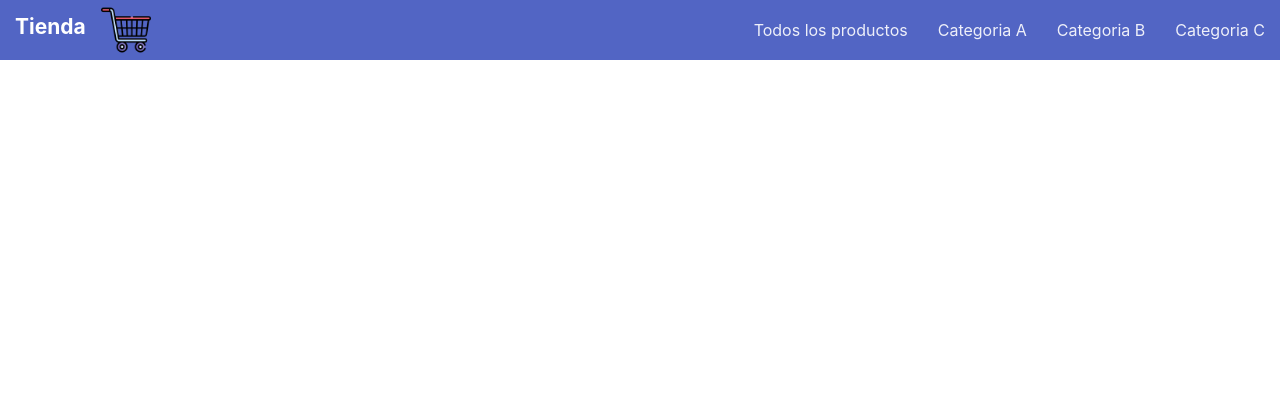
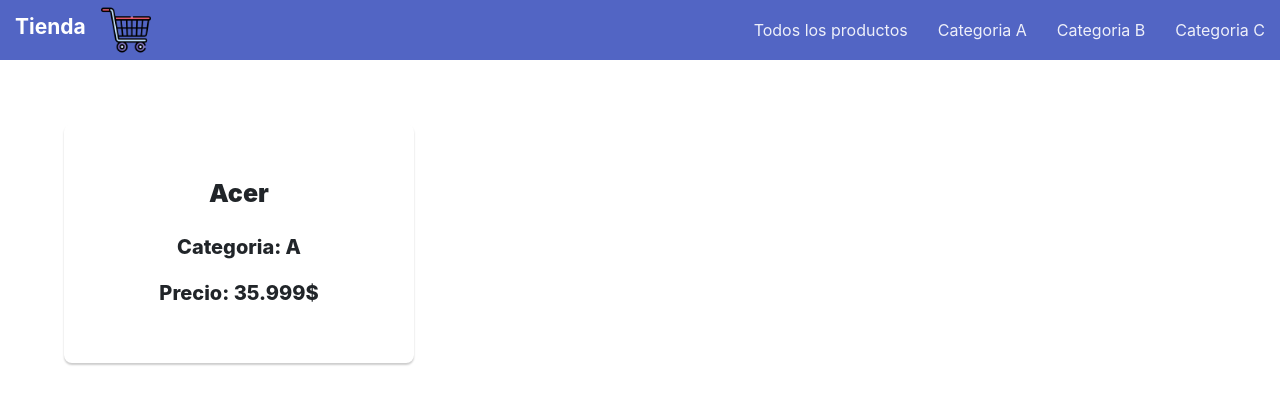
Before and after one commit to NazarenoMASC/ProyectoReact, a React (Create React App) app: page /item/1 in a window 1280 px wide. Shown: the top 404 px of the page. Built offline with nearby package versions, Linux system fonts and the light colour scheme.

Commit message:
primera entrega del proyecto final

```diff
--- a/public/data.json
+++ b/public/data.json
@@ -1,12 +1,12 @@
 [
-    {"id": 1,"categoria":"A", "name": "Acer", "imagen": "../assets/acer.jpg" , "precio": 35.999},
-    {"id": 2,"categoria":"A", "name": "Advance", "imagen": "../assets/advance.jpg" , "precio": 30.000},
-    {"id": 3,"categoria":"B", "name": "Apple", "imagen": "../assets/apple.jpg" , "precio": 37.000},
-    {"id": 4,"categoria":"C", "name": "Dell","imagen": "../assets/dell.jpg" , "precio": 39.000},
-    {"id": 5,"categoria":"B", "name": "HP", "imagen": "../assets/hp1.jpg" , "precio": 34.000},
-    {"id": 6,"categoria":"A", "name": "Huawei","imagen": "../assets/huawei.jpg" , "precio": 35.000},
-    {"id": 7,"categoria":"B", "name": "Lenovo","imagen": "../assets/lenovo.jpg" , "precio": 32.999},
-    {"id": 8,"categoria":"A", "name": "LG","imagen": "../assets/lg.jpg" , "precio": 35.500},
-    {"id": 9,"categoria":"C", "name": "Samsung","imagen": "../assets/samsung.jpg" , "precio": 36.000}
+    {"id":"1","categoria":"A", "name": "Acer", "imagen": "../assets/acer.jpg" , "precio": "35.999"},
+    {"id":"2","categoria":"A", "name": "Advance", "imagen": "../assets/advance.jpg" , "precio": "30.000"},
+    {"id":"3","categoria":"B", "name": "Apple", "imagen": "../assets/apple.jpg" , "precio": "37.000"},
+    {"id":"4","categoria":"C", "name": "Dell","imagen": "../assets/dell.jpg" , "precio": "39.000"},
+    {"id":"5","categoria":"B", "name": "HP", "imagen": "../assets/hp1.jpg" , "precio": "34.000"},
+    {"id":"6","categoria":"A", "name": "Huawei","imagen": "../assets/huawei.jpg" , "precio": "35.000"},
+    {"id":"7","categoria":"B", "name": "Lenovo","imagen": "../assets/lenovo.jpg" , "precio": "32.999"},
+    {"id":"8","categoria":"A", "name": "LG","imagen": "../assets/lg.jpg" , "precio": "35.500"},
+    {"id":"9","categoria":"C", "name": "Samsung","imagen": "../assets/samsung.jpg" , "precio": "36.000"}
 
 ]
--- a/src/App.js
+++ b/src/App.js
@@ -16,7 +16,7 @@
             path="/categoria/:catid"
             element={<ItemListContainer greeting={"filtrado"} />}
           />
-          <Route path="/item" element={<ItemDetailContainer />} />
+          <Route path="/item/:iditem" element={<ItemDetailContainer />} />
           <Route path="*" element={<NotFound />} />
         </Routes>
       </BrowserRouter>
--- a/src/components/Card.css
+++ b/src/components/Card.css
@@ -9,8 +9,8 @@
 }
 
 .cards img {
-    height: 100px;
-    width: 100px;
+    height: 250px;
+    width: 250px;
 }
 
 .cards {
--- a/src/components/Card.js
+++ b/src/components/Card.js
@@ -1,14 +1,14 @@
 import "./Card.css";
 import React from "react";
-
+import { Link } from "react-router-dom";
 function Card(props) {
   return (
     <div className="cards container-cards">
       <img src={props.imagen}></img>
       <h3>{props.name}</h3>
-      <p>{props.id}</p>
-      <p>{props.categoria}</p>
-      <p>{props.precio}</p>
+      <p>Categoria: {props.categoria}</p>
+      <p>Precio: {props.precio}$</p>
+      <Link to={`/item/${props.id}`}>Ver mas detalles</Link>
     </div>
   );
 }
--- a/src/components/ItemDetail.css
+++ b/src/components/ItemDetail.css
@@ -0,0 +1,38 @@
+.card-detail img {
+    height: 250px;
+    width: 250px;
+}
+
+.card-detail {
+    display: flex;
+    flex-direction: column;
+}
+
+.card-detail {
+    width: 350px;
+    height: 30%;
+    border-radius: 8px;
+    box-shadow: 0 2px 2px rgba(0, 0, 0, 0.2);
+    overflow: hidden;
+    margin: 5%;
+    padding: 3% 3%;
+    text-align: center;
+    transition: all 0.25s;
+}
+
+.card-detail:hover {
+    transform: translateY(-3%);
+    box-shadow: 0 12px 16px rgba(0, 0, 0, 0.2);
+}
+
+.card-detail h3 {
+    font-size: 25px;
+    padding: 1rem;
+    font-weight: 900;
+}
+
+.card-detail p {
+    padding: 0 1rem;
+    font-size: 20px;
+    font-weight: 800;
+}
--- a/src/components/ItemDetail.js
+++ b/src/components/ItemDetail.js
@@ -3,10 +3,10 @@
 
 function ItemDetail(props) {
   return (
-    <div>
+    <div className="card-detail">
       <h3>{props.cards.name}</h3>
-      <p>{props.cards.categoria}</p>
-      <p>{props.cards.precio}</p>
+      <p>Categoria: {props.cards.categoria}</p>
+      <p>Precio: {props.cards.precio}$</p>
     </div>
   );
 }
--- a/src/components/ItemDetailContainer.js
+++ b/src/components/ItemDetailContainer.js
@@ -1,20 +1,25 @@
 import "./ItemDetailContainer.css";
 import ItemDetail from "./ItemDetail";
 import { useState, useEffect } from "react";
+import { useParams } from "react-router-dom";
 
 function ItemListContainer() {
   const [cardsFetch, setInfo] = useState([]);
+  const [isLoading, setIsLoading] = useState(true);
+  const { iditem } = useParams();
   useEffect(() => {
+    setIsLoading(true);
     setTimeout(() => {
       fetch("../data.json")
         .then((resp) => resp.json())
-        .then((data) => setInfo(data.find((item) => item.id === "1")));
-    }, 2000);
+        .then((data) => setInfo(data.find((item) => item.id === iditem)));
+      setIsLoading(false);
+    }, 1000);
   }, []);
-  return (
-    <>
-      <ItemDetail cards={cardsFetch}></ItemDetail>
-    </>
+  return isLoading ? (
+    <h2>Cargando..</h2>
+  ) : (
+    <ItemDetail cards={cardsFetch}></ItemDetail>
   );
 }
 
--- a/src/components/ItemListContainer.js
+++ b/src/components/ItemListContainer.js
@@ -5,9 +5,11 @@
 
 function ItemListContainer() {
   const [cardsFetch, setInfo] = useState([]);
+  const [isLoading, setIsLoading] = useState(true);
   const { catid } = useParams();
 
   useEffect(() => {
+    setIsLoading(true);
     setTimeout(() => {
       fetch("../data.json")
         .then((resp) => resp.json())
@@ -17,14 +19,15 @@
           } else {
             setInfo(data);
           }
-        });
-    }, 2000);
+        })
+        .finally(() => setIsLoading(false));
+    }, 1000);
   }, [catid]);
   console.log(catid);
-  return (
-    <div>
-      <ItemList cards={cardsFetch}></ItemList>
-    </div>
+  return isLoading ? (
+    <h2>Cargando..</h2>
+  ) : (
+    <ItemList cards={cardsFetch}></ItemList>
   );
 }
 
```
